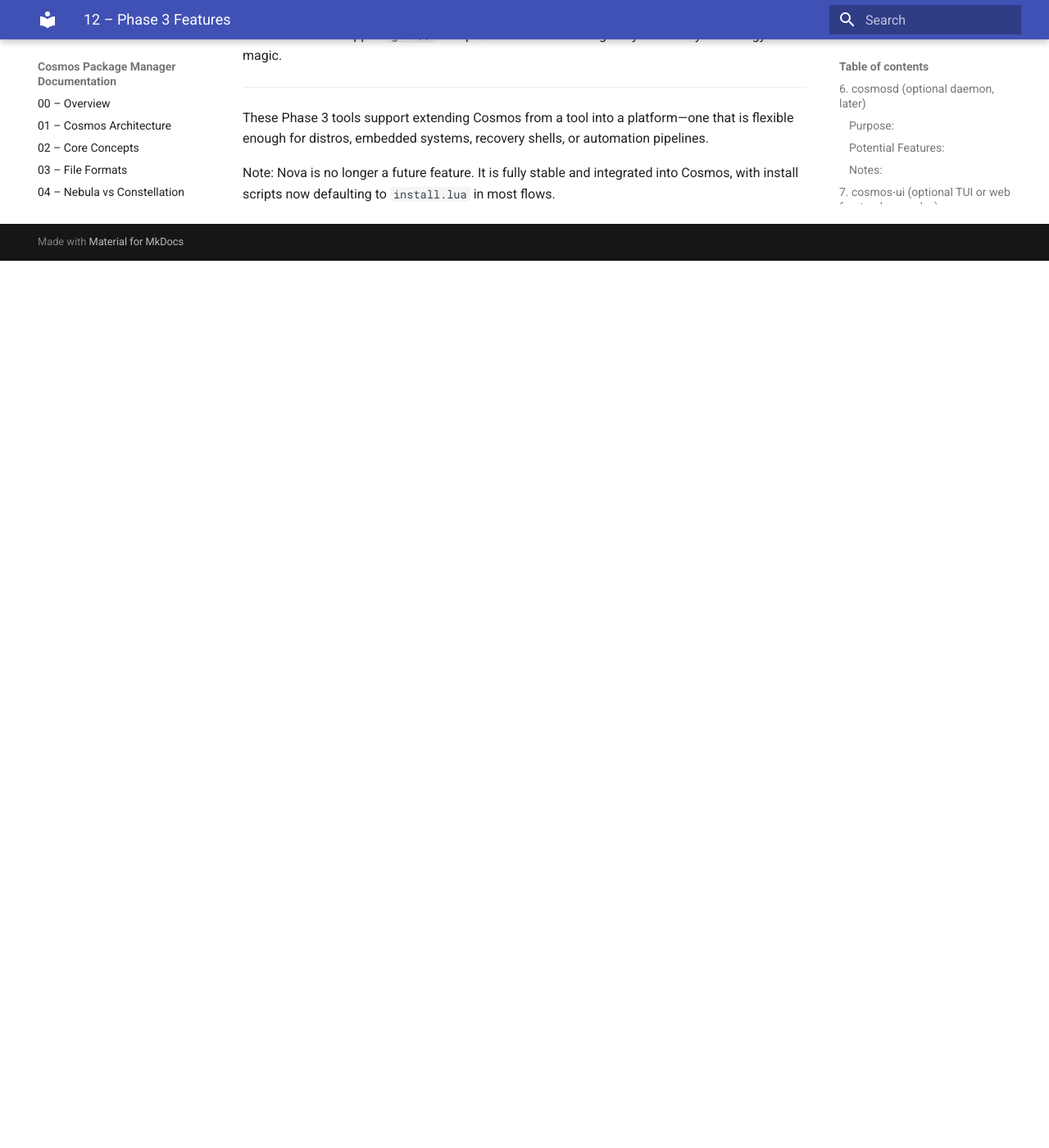
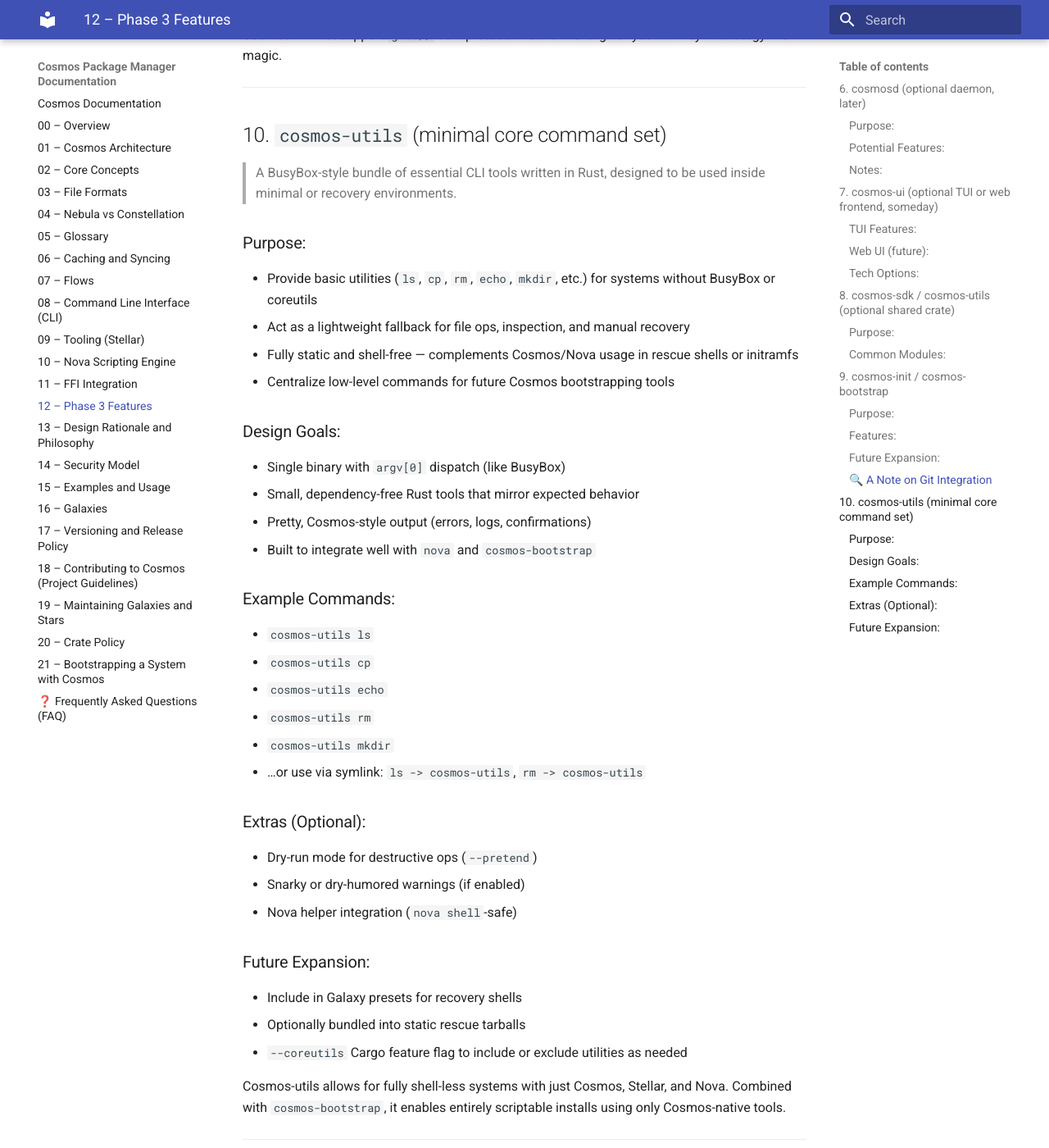
Before and after one commit to cosmospkg/cosmos-docs, an MkDocs documentation site: the page built from docs/12-Phase-3.md, in a window 1280 px wide and 1400 px high, scrolled down 2871 px. Shown: the whole window at 82% size. Built offline with MkDocs 1.6.1 and Material for MkDocs 9.7.7, drawn with Linux system fonts in a browser that asks for light colours; before the commit the page ends 3189 px from its top, so only the background shows below that.

Commit message:
Update 12-Phase-3.md

```diff
--- a/docs/12-Phase-3.md
+++ b/docs/12-Phase-3.md
@@ -90,6 +90,43 @@
 
 ---
 
+## 10. `cosmos-utils` (minimal core command set)
+> A BusyBox-style bundle of essential CLI tools written in Rust, designed to be used inside minimal or recovery environments.
+
+### Purpose:
+- Provide basic utilities (`ls`, `cp`, `rm`, `echo`, `mkdir`, etc.) for systems without BusyBox or coreutils
+- Act as a lightweight fallback for file ops, inspection, and manual recovery
+- Fully static and shell-free — complements Cosmos/Nova usage in rescue shells or initramfs
+- Centralize low-level commands for future Cosmos bootstrapping tools
+
+### Design Goals:
+- Single binary with `argv[0]` dispatch (like BusyBox)
+- Small, dependency-free Rust tools that mirror expected behavior
+- Pretty, Cosmos-style output (errors, logs, confirmations)
+- Built to integrate well with `nova` and `cosmos-bootstrap`
+
+### Example Commands:
+- `cosmos-utils ls`
+- `cosmos-utils cp`
+- `cosmos-utils echo`
+- `cosmos-utils rm`
+- `cosmos-utils mkdir`
+- …or use via symlink: `ls -> cosmos-utils`, `rm -> cosmos-utils`
+
+### Extras (Optional):
+- Dry-run mode for destructive ops (`--pretend`)
+- Snarky or dry-humored warnings (if enabled)
+- Nova helper integration (`nova shell`-safe)
+
+### Future Expansion:
+- Include in Galaxy presets for recovery shells
+- Optionally bundled into static rescue tarballs
+- `--coreutils` Cargo feature flag to include or exclude utilities as needed
+
+Cosmos-utils allows for fully shell-less systems with just Cosmos, Stellar, and Nova. Combined with `cosmos-bootstrap`, it enables entirely scriptable installs using only Cosmos-native tools.
+
+---
+
 These Phase 3 tools support extending Cosmos from a tool into a platform—one that is flexible enough for distros, embedded systems, recovery shells, or automation pipelines.
 
 Note: Nova is no longer a future feature. It is fully stable and integrated into Cosmos, with install scripts now defaulting to `install.lua` in most flows.
```
